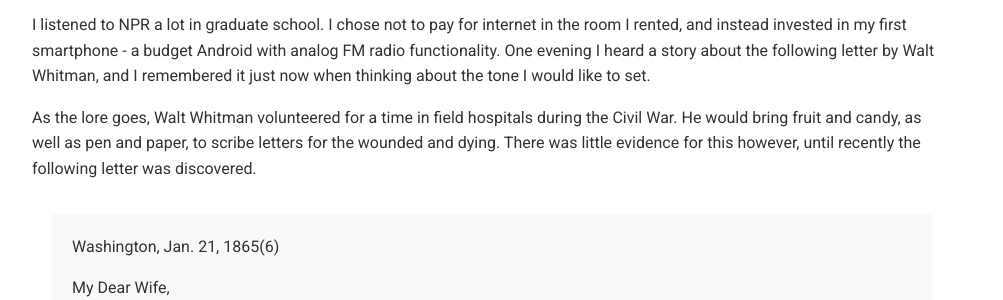
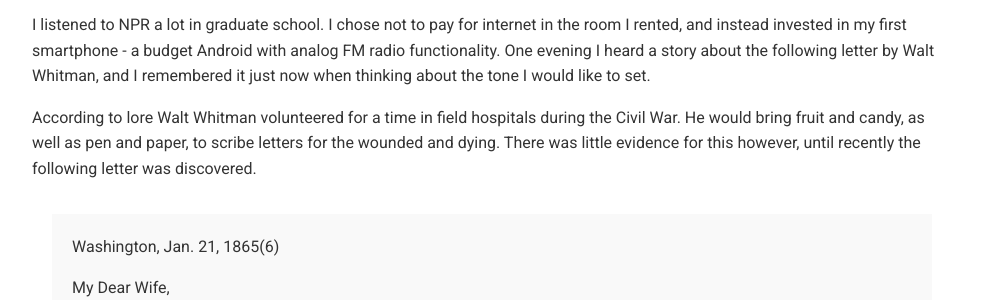
Before and after one commit to overheardonearth/overheardonearth.github.io, a Jekyll site: the page built from _posts/2019-07-25-a-letter-for-a-friend.html, in a window 1280 px wide. Shown: the part 290-590 px from the top of the page, without its empty margins (148-1151 px from the left). Built offline with Jekyll 4.4.1, drawn with Linux system fonts in a browser that asks for light colours; comment, search, counter and statistics services are not loaded.

Commit message:
Update 2019-07-25-a-letter-for-a-friend.html

```diff
--- a/_posts/2019-07-25-a-letter-for-a-friend.html
+++ b/_posts/2019-07-25-a-letter-for-a-friend.html
@@ -9,7 +9,7 @@ date: 2019-07-25
 </p>
 
 <p>
-    As the lore goes, Walt Whitman volunteered for a time in field hospitals during the Civil War. He would bring fruit and candy, as well as pen and paper, to scribe letters for the wounded and dying. There was little evidence for this however, until recently the following letter was discovered.
+    According to lore Walt Whitman volunteered for a time in field hospitals during the Civil War. He would bring fruit and candy, as well as pen and paper, to scribe letters for the wounded and dying. There was little evidence for this however, until recently the following letter was discovered.
 
 <div class="media">
 
```
